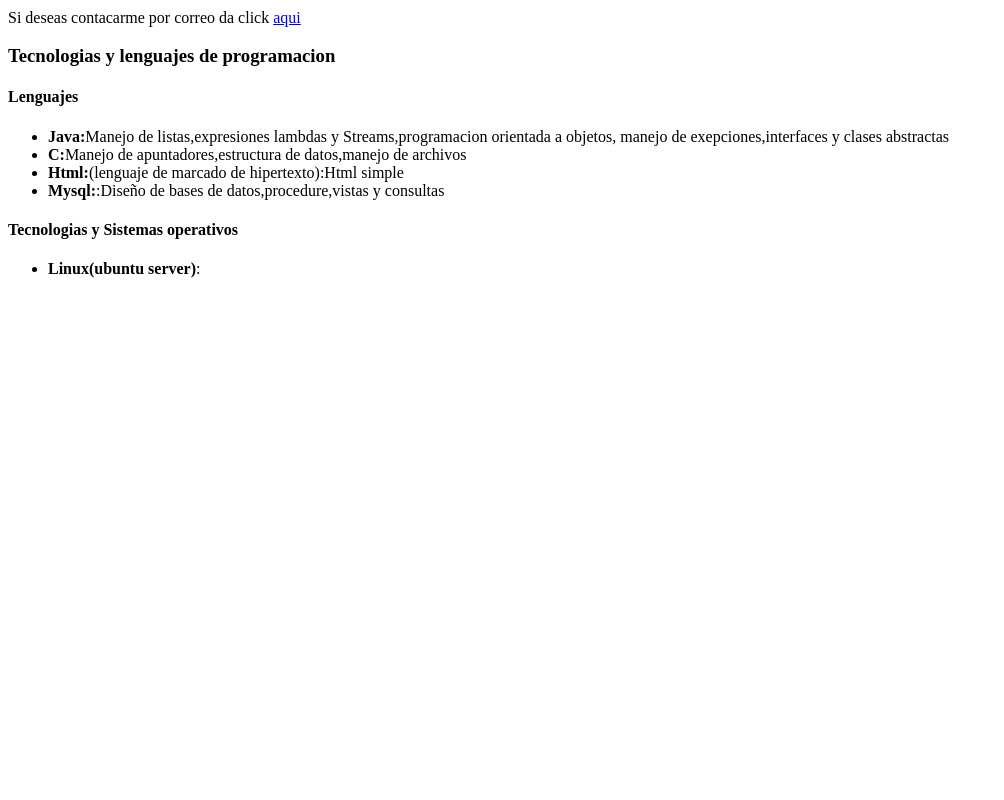
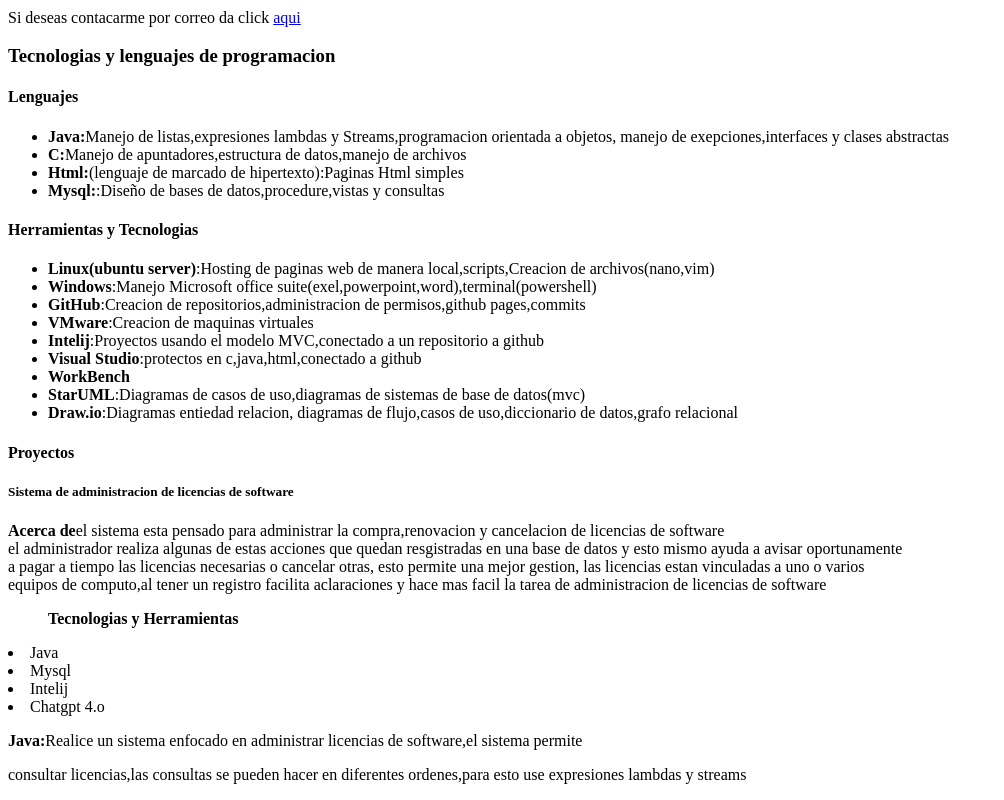
Before and after one commit to JosuePatoniV/JosuePatoniV.github.io, a plain HTML site: page index.html in a window 1280 px wide. Shown: the part 327-1127 px from the top of the page, without its empty margins (0-1004 px from the left). Before the commit the page ends 800 px from the top, so only its background shows below. Drawn offline with Linux system fonts and the light colour scheme.

Commit message:
actualice algunos links y agrege informacion

```diff
--- a/index.html
+++ b/index.html
@@ -1,6 +1,6 @@
 <!DOCTYPE html>
 <!--Fecha de creacion: 18/05/2025-->
-<!--Fecha de ultima actualizacion: 18/05/2025-->
+<!--Fecha de ultima actualizacion: 30/06/2025-->
 <!--Autor:Patoni Velazquez Josue-->
 
 <html lang="es">
@@ -19,25 +19,40 @@
     </p>
     <h2>Enlaces relacionados</h2>
         <p>Mi perfil de <a href="https://www.linkedin.com/in/josue-patoni-velazquez-96b263360/">linkedin</a></p>
-        <p>Mi repositorio de <a href="https://github.com/JosuePatoni">GitHub</a></p>
-        <p>Si deseas contacarme por correo da click <a href="mailto:morgan0w055@gmail.com"> aqui</a></p>
+        <p>Mi repositorio de <a href="https://github.com/JosuePatoniV">GitHub</a></p>
+        <p>Si deseas contacarme por correo da click <a href="mailto:josuepatonivelazquezz@gmail.com"> aqui</a></p>
     <h3><strong>Tecnologias y lenguajes de programacion</strong></h3>
         <h4>Lenguajes</h4>
         <ul><!-- inicio de una lista-->
             <li><strong>Java:</strong>Manejo de listas,expresiones lambdas y Streams,programacion orientada a objetos, manejo de exepciones,interfaces y clases abstractas</li>
             <li><strong>C:</strong>Manejo de apuntadores,estructura de datos,manejo de archivos</li>
-            <li><strong>Html:</strong>(lenguaje de marcado de hipertexto):Html simple</li>
+            <li><strong>Html:</strong>(lenguaje de marcado de hipertexto):Paginas Html simples</li>
             <li><strong>Mysql:</strong>:Diseño de bases de datos,procedure,vistas y consultas</li>
         </ul>
-        <h4>Tecnologias y Sistemas operativos</h4>
+        <h4>Herramientas y Tecnologias</h4>
         <ul> <!-- inicio de una lista-->
-            <li><strong>Linux(ubuntu server)</strong>: </li>
+            <li><strong>Linux(ubuntu server)</strong>:Hosting de paginas web de manera local,scripts,Creacion de archivos(nano,vim)</li>
+            <li><strong>Windows</strong>:Manejo Microsoft office suite(exel,powerpoint,word),terminal(powershell)</li>
+            <li><strong>GitHub</strong>:Creacion de repositorios,administracion de permisos,github pages,commits</li>
+            <li><strong>VMware</strong>:Creacion de maquinas virtuales</li>
+            <li><strong>Intelij</strong>:Proyectos usando el modelo MVC,conectado a un repositorio a github</li>
+            <li><strong>Visual Studio</strong>:protectos en c,java,html,conectado a github</li>
+            <li><strong>WorkBench</strong></li>
+            <li><strong>StarUML</strong>:Diagramas de casos de uso,diagramas de sistemas de base de datos(mvc)</li>
+            <li><strong>Draw.io</strong>:Diagramas entiedad relacion, diagramas de flujo,casos de uso,diccionario de datos,grafo relacional</li>
         </ul>
-        <!--
+        <h4>Proyectos</h4>
+        <h5>Sistema de administracion de licencias de software</h5>
+        <p><strong>Acerca de</strong>el sistema esta pensado para administrar la compra,renovacion y cancelacion de licencias de software<br>
+        el administrador realiza algunas de estas acciones que quedan resgistradas en una base de datos y esto mismo ayuda a avisar oportunamente<br>
+        a pagar a tiempo las licencias necesarias o cancelar otras, esto permite una mejor gestion, las licencias estan vinculadas a uno o varios<br>
+        equipos de computo,al tener un registro facilita aclaraciones y hace mas facil la tarea de administracion de licencias de software</p>
+        <ul><strong>Tecnologias y Herramientas</strong></ul>
+            <li>Java</li>
+            <li>Mysql</li>
+            <li>Intelij</li>
+            <li>Chatgpt 4.o</li>
             <p><strong>Java:</strong>Realice un sistema enfocado en administrar licencias de software,el sistema permite</p>
-            <p>    consultar licencias,las consultas se pueden hacer en diferentes ordenes,para esto use expresiones lambdas y streams </p>
-            <p>    para </p>
-            <p>C</p>
-            -->
+            <p>    consultar licencias,las consultas se pueden hacer en diferentes ordenes,para esto use expresiones lambdas y streams</p>
 </body>
 </html>
```
